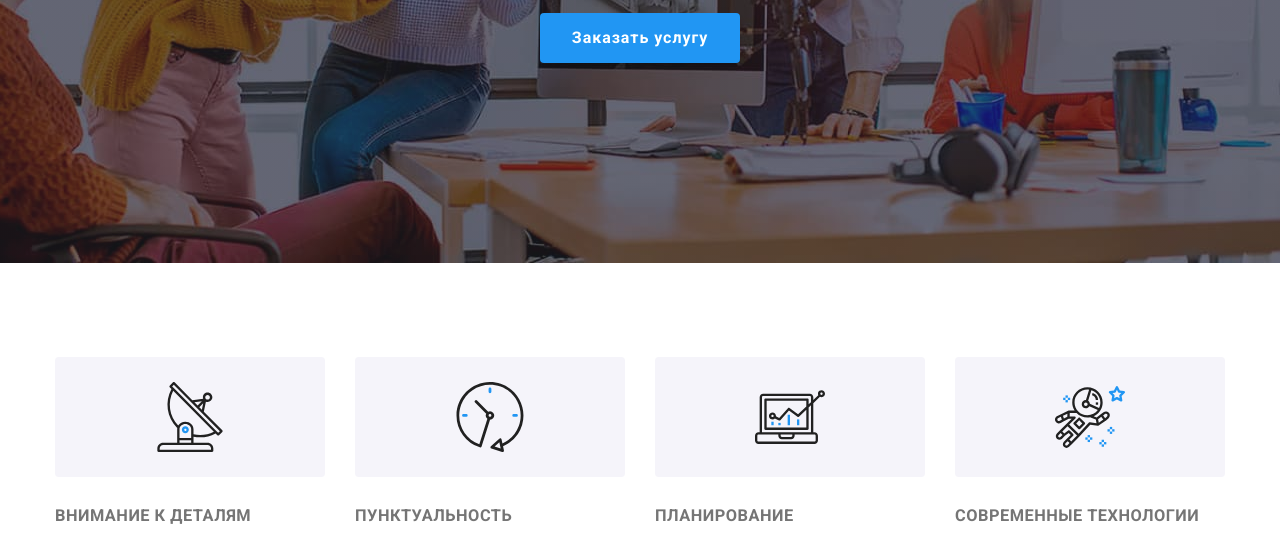
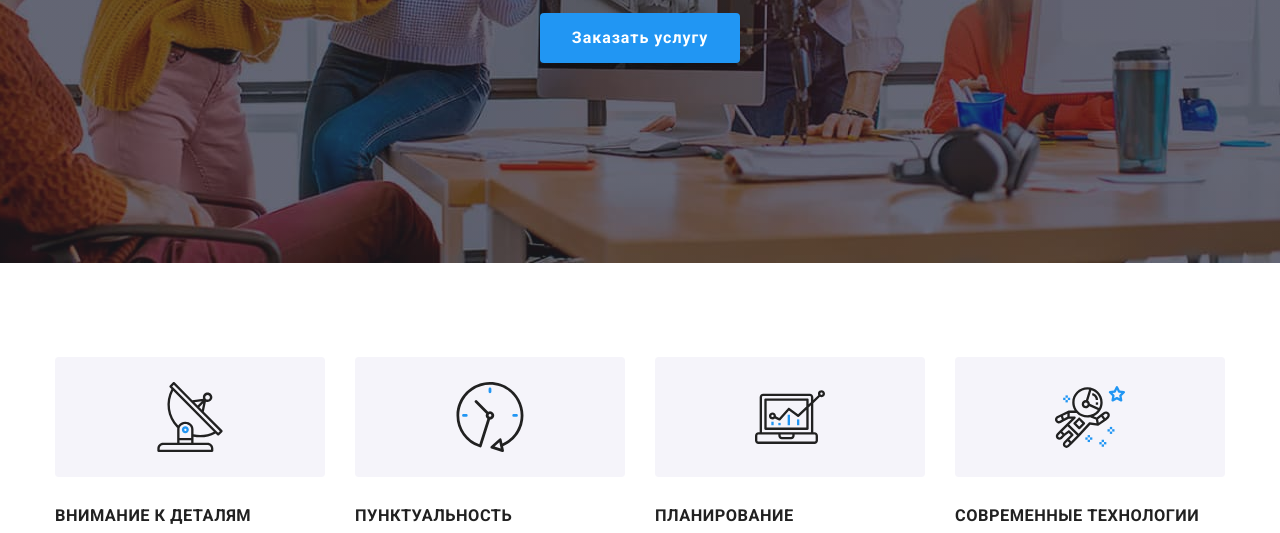
Before and after one commit to Nadina00/goit-markup-hw-07, a plain HTML site: page index.html in a window 1280 px wide. Shown: the part 419-952 px from the top of the page. Drawn offline with nearby package versions, Linux system fonts and the light colour scheme; files that its build step writes are made by us from their sources.

Commit message:
уточняет цвет

```diff
--- a/sass/components/_peculiarities.scss
+++ b/sass/components/_peculiarities.scss
@@ -18,7 +18,7 @@
     line-height: 1.14;
     letter-spacing: 0.03em;
     text-transform: uppercase;
-    color: var(--second-color);
+    color: $second-color;
     margin-top: 0;
     margin-bottom: 10px;
 
```
